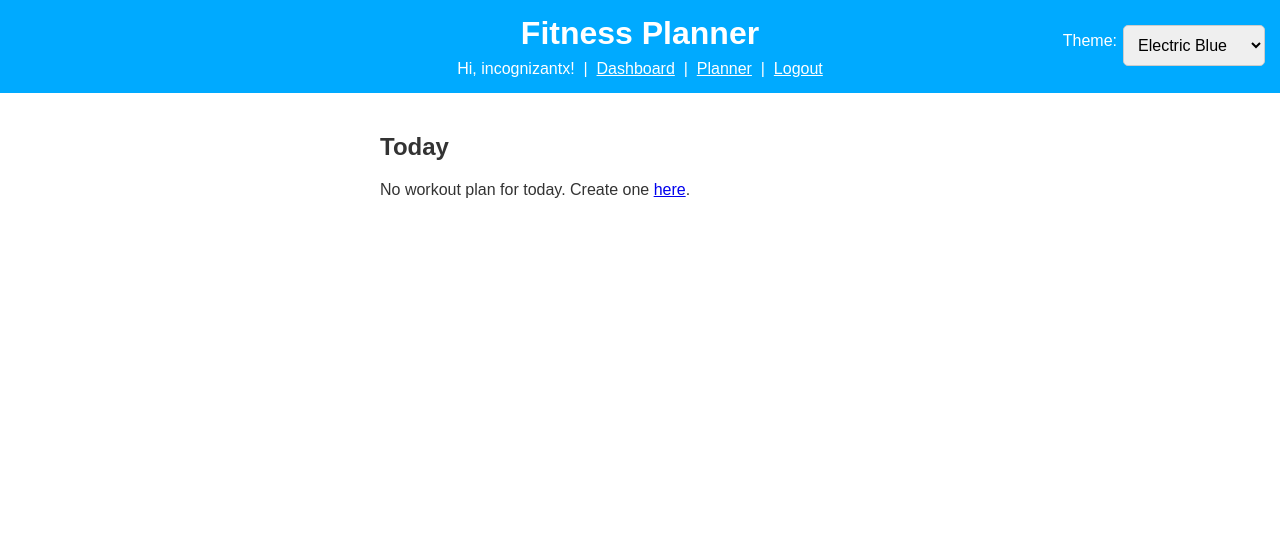
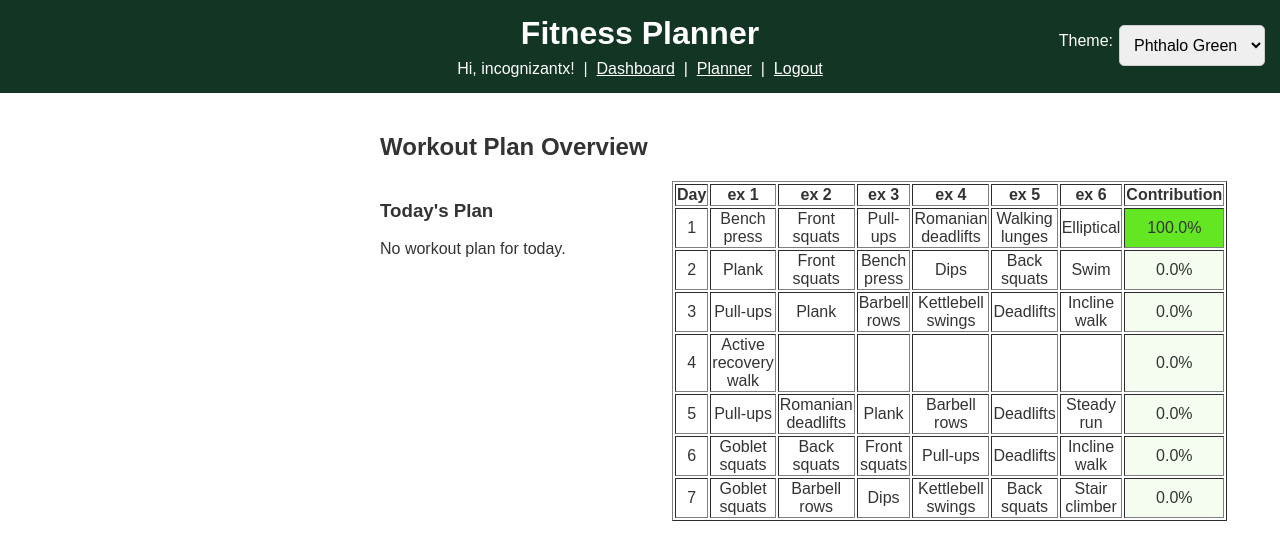
Before and after one commit to incognizantx/fitness_app, a Flask app: page /dashboard in a window 1280 px wide. Shown: the top 560 px of the page. Run offline with Flask 3, Linux system fonts and the light colour scheme; a user stored in the database is signed in; some libraries are stand-ins or nearby versions.

Commit message:
New version of dashboard with progress tracking

```diff
--- a/fitness_app/__init__.py
+++ b/fitness_app/__init__.py
@@ -2,6 +2,9 @@ from flask import Flask
 from fitness_app.extensions import db, login_manager, csrf
 from fitness_app.auth.routes import auth_bp
 from fitness_app.main.routes import main_bp
+from flask_wtf.csrf import generate_csrf
+
+
 import os
 
 def create_app():
@@ -21,12 +24,18 @@ def create_app():
     app.register_blueprint(auth_bp)
     app.register_blueprint(main_bp)
 
+    # Inject CSRF token into all templates
+    @app.context_processor
+    def inject_csrf_token():
+        return dict(csrf_token=generate_csrf())
+
     # Create DB (dev convenience)
     with app.app_context():
         db.create_all()
 
     return app
 
+
 if __name__ == "__main__":
     app = create_app()
     # Expose to LAN for mobile testing
--- a/fitness_app/main/routes.py
+++ b/fitness_app/main/routes.py
@@ -4,7 +4,7 @@ from fitness_app.models import User, db, WorkoutPlan, WorkoutDay, WorkoutLog
 from fitness_app.forms import WorkoutPlanForm
 from fitness_app.planner import generate_plan_for_user, get_today_for_user
 from datetime import date
-
+from sqlalchemy.orm.attributes import flag_modified
 main_bp = Blueprint("main", __name__, url_prefix="")
 
 @main_bp.route("/")
@@ -15,12 +15,19 @@ def index():
 @login_required
 def dashboard():
     plan, today, delta = get_today_for_user(current_user)
+    days = []
+    if plan:
+        days = (WorkoutDay.query
+                .filter_by(plan_id=plan.id)
+                .order_by(WorkoutDay.day_index)
+                .all())
     return render_template(
         "main/dashboard.html",
         user=current_user,
         plan=plan,
         today=today,
-        day_index=delta
+        day_index=delta,
+        days=days
     )
 
 @main_bp.route("/admin")
@@ -53,21 +60,27 @@ def planner():
 @main_bp.route("/toggle_item", methods=["POST"])
 @login_required
 def toggle_item():
-    """AJAX: toggle completion for an item in today's workout."""
-    day_id = int(request.form["day_id"])
-    idx = int(request.form["item_index"])
-    day = WorkoutDay.query.get_or_404(day_id)
-    if day.plan.user_id != current_user.id:
-        return jsonify({"ok": False, "error": "Forbidden"}), 403
+    day_id = request.form.get("day_id")
+    item_index = request.form.get("item_index", type=int)
+    if not day_id or item_index is None:
+        flash("Invalid request.", "danger")
+        return redirect(url_for("main.dashboard"))
 
-    items = day.items or []
-    if idx < 0 or idx >= len(items):
-        return jsonify({"ok": False, "error": "Bad index"}), 400
+    day = WorkoutDay.query.filter_by(id=day_id).first()
+    if not day or day.plan.user_id != current_user.id:
+        flash("Not authorized.", "danger")
+        return redirect(url_for("main.dashboard"))
 
-    items[idx]["completed"] = not bool(items[idx].get("completed"))
-    day.items = items
-    db.session.add(day)
-    db.session.add(WorkoutLog(user_id=current_user.id, workout_day_id=day.id, item_index=idx,
-                              completed=items[idx]["completed"]))
-    db.session.commit()
-    return jsonify({"ok": True, "completed": items[idx]["completed"]})
+    # Mark the item as completed
+    items = day.items
+    if 0 <= item_index < len(items):
+        items[item_index]["completed"] = True
+        day.items = items  # Assign back to trigger SQLAlchemy change tracking
+        flag_modified(day, "items")
+        db.session.commit()
+        flash("Exercise marked as completed!", "success")
+
+    else:
+        flash("Invalid exercise index.", "danger")
+
+    return redirect(url_for("main.dashboard"))
--- a/fitness_app/models.py
+++ b/fitness_app/models.py
@@ -4,7 +4,7 @@ from flask_login import UserMixin
 from fitness_app.extensions import db, login_manager
 from fitness_app import db
 from sqlalchemy import JSON, UniqueConstraint
-
+from sqlalchemy.ext.mutable import MutableList
 class User(UserMixin, db.Model):
     id = db.Column(db.Integer, primary_key=True)
     username = db.Column(db.String(50), unique=True, nullable=False)
@@ -41,7 +41,7 @@ class WorkoutDay(db.Model):
     plan_id = db.Column(db.Integer, db.ForeignKey("workout_plan.id"), nullable=False, index=True)
     day_index = db.Column(db.Integer, nullable=False)  # 0..N-1 within plan
     date = db.Column(db.Date, nullable=False, index=True)
-    items = db.Column(JSON, nullable=False)            # [{name, sets, reps, minutes, completed}]
+    items = db.Column(MutableList.as_mutable(db.JSON), nullable=False)           # [{name, sets, reps, minutes, completed}]
     # ensure one record per plan/day_index
     __table_args__ = (UniqueConstraint('plan_id', 'day_index', name='uq_plan_day'),)
 
--- a/fitness_app/static/theme.js
+++ b/fitness_app/static/theme.js
@@ -6,8 +6,8 @@ function applyTheme(color) {
     document.documentElement.style.setProperty('--primary-color', '#ff6600');
     document.documentElement.style.setProperty('--accent-color', '#cc5200');
   } else if (color === 'green') {
-    document.documentElement.style.setProperty('--primary-color', '#66cc33');
-    document.documentElement.style.setProperty('--accent-color', '#4d9926');
+    document.documentElement.style.setProperty('--primary-color', '#123524');
+    document.documentElement.style.setProperty('--accent-color', '#17442eff');
   }
 }
 
@@ -17,7 +17,7 @@ function changeTheme(color) {
 }
 
 document.addEventListener('DOMContentLoaded', () => {
-  const savedTheme = localStorage.getItem('themeColor') || 'blue';
+  const savedTheme = localStorage.getItem('themeColor') || 'green';
   const themePicker = document.getElementById('themePicker');
   if (themePicker) themePicker.value = savedTheme;
   applyTheme(savedTheme);
--- a/fitness_app/templates/base.html
+++ b/fitness_app/templates/base.html
@@ -16,7 +16,7 @@
     <select id="themePicker" onchange="changeTheme(this.value)">
       <option value="blue">Electric Blue</option>
       <option value="orange">Bright Orange</option>
-      <option value="green">Lime Green</option>
+      <option value="green">Phthalo Green</option>
     </select>
   </div>
 
--- a/fitness_app/templates/index.html
+++ b/fitness_app/templates/index.html
@@ -14,7 +14,7 @@
     <select id="themePicker" onchange="changeTheme(this.value)">
       <option value="blue">Electric Blue</option>
       <option value="orange">Bright Orange</option>
-      <option value="green">Lime Green</option>
+      <option value="green">Phthalo Green</option>
     </select>
   </div>
   <p>Personalized Training Suggestions</p>
--- a/fitness_app/templates/main/dashboard.html
+++ b/fitness_app/templates/main/dashboard.html
@@ -1,37 +1,89 @@
 {% extends "base.html" %}
 {% block title %}Dashboard · Fitness App{% endblock %}
 {% block content %}
-<h2>Today</h2>
+<h2>Workout Plan Overview</h2>
 
+<div style="display: flex; align-items: flex-start; gap: 32px;">
+  <!-- Today's Plan Card -->
+  <div style="min-width: 260px;">
+    <h3>Today's Plan</h3>
     {% if today %}
-  <div class="card">
-    <h3>Today's Workout Plan</h3>
-    <ul>
+      <form method="post" action="{{ url_for('main.toggle_item') }}">
+        <input type="hidden" name="csrf_token" value="{{ csrf_token }}">
+        <input type="hidden" name="day_id" value="{{ today.id }}">
+        <ul style="list-style: none; padding: 0;">
           {% for item in today.items %}
-        <li>
+            <li style="margin-bottom: 10px;">
+              <span>
                 {{ item.name }}
-          {% if item.sets %} - {{ item.sets }} sets{% endif %}
+                {% if item.sets %}- {{ item.sets }} sets{% endif %}
                 {% if item.reps %} x {{ item.reps }} reps{% endif %}
-          {% if item.minutes %} - {{ item.minutes }} min{% endif %}
+                {% if item.minutes %}- {{ item.minutes }} min{% endif %}
+              </span>
+              <button type="submit" name="item_index" value="{{ loop.index0 }}"
+                style="margin-left: 10px;"
+                {% if item.completed %}disabled{% endif %}>
+                {% if item.completed %}✓{% else %}Tick{% endif %}
+              </button>
             </li>
           {% endfor %}
         </ul>
+      </form>
+    {% else %}
+      <p>No workout plan for today.</p>
+    {% endif %}
   </div>
+
+  <!-- Workout Plan Table -->
+  <div style="flex: 1;">
+    {% if days %}
+      <table border="1" style="text-align:center;">
+        <tr>
+          <th>Day</th>
+          {% for i in range(days[0].items|length) %}
+            <th>ex {{ i+1 }}</th>
+          {% endfor %}
+          <th>Contribution</th>
+        </tr>
+        {% set max_items = days[0].items|length %}
+        {% for day in days %}
+          <tr>
+            <td>{{ day.day_index + 1 }}</td>
+            {% for item in day.items %}
+              {% set color = "" %}
+              {% if day.day_index == day_index %}
+                {% if item.completed %} {% set color = "green" %}
+                {% else %} {% set color = "orange" %}
+                {% endif %}
+              {% elif day.day_index < day_index %}
+                {% if item.completed %} {% set color = "green" %}
+                {% else %} {% set color = "red" %}
+                {% endif %}
+              {% else %}
+                {% set color = "" %}
+              {% endif %}
+              <td style="color:{{ color }}">
+                {{ item.name }}
+              </td>
+            {% endfor %}
+            {# Pad with empty cells if this day has fewer items #}
+            {% for i in range(max_items - day.items|length) %}
+              <td></td>
+            {% endfor %}
+            {% set completed = day.items | selectattr('completed') | select | list | length %}
+            {% set total = day.items | length %}
+            {% set percent = (completed / total * 100) | round(0, 'floor') %}
+            {% set lightness = 97 - (percent * 0.45) %}
+            {% set contrib_color = "hsl(100, 80%, " ~ lightness|string ~ "%)" %}
+            <td style="background: {{ contrib_color }};">
+              {{ percent }}%
+            </td>
+          </tr>
+        {% endfor %}
+      </table>
     {% else %}
       <p>No workout plan for today. Create one <a href="{{ url_for('main.planner') }}">here</a>.</p>
     {% endif %}
-
-<script>
-document.addEventListener('change', (e) => {
-  if (e.target.matches('input[type="checkbox"][data-day]')) {
-    const form = new FormData();
-    form.append('day_id', e.target.dataset.day);
-    form.append('item_index', e.target.dataset.index);
-    fetch('{{ url_for("main.toggle_item") }}', { method: 'POST', body: form })
-      .then(r => r.json()).then(j => {
-        if (!j.ok) { alert(j.error || "Failed to save"); e.target.checked = !e.target.checked; }
-      }).catch(() => { alert("Network error"); e.target.checked = !e.target.checked; });
-  }
-});
-</script>
+  </div>
+</div>
 {% endblock %}
```
Also changed, not shown: instance/fitness.db. Lines whose indentation alone changed are shown as unchanged.
